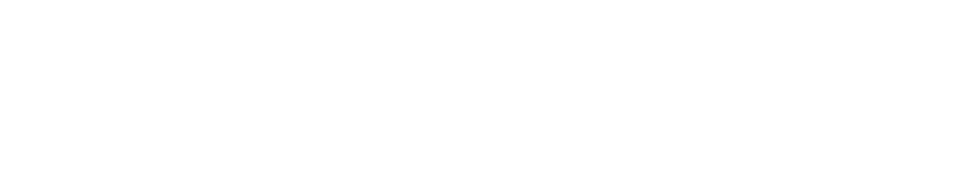
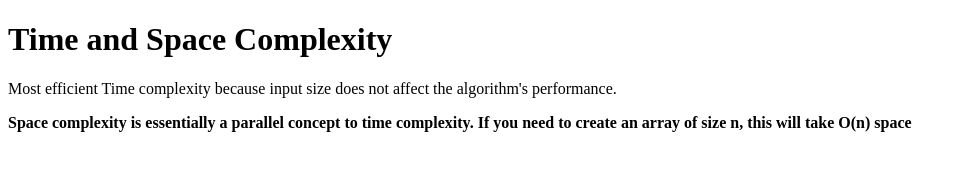
Before and after one commit to acciojob/time-and-space-complexity-SriMoorthy, a website: page main.html in a window 1280 px wide. Shown: the whole page, without its empty margins (0-967 px from the left). Drawn offline with Linux system fonts and the light colour scheme.

Commit message:
created a submission

```diff
--- a/main.html
+++ b/main.html
@@ -8,6 +8,9 @@
 
 <body>
 	<!-- the entire body must be written by student -->
+	<h1>Time and Space Complexity</h1>
+	<p>Most efficient Time complexity because input size does not affect the algorithm's performance.</p>
+	<p><b>Space complexity is essentially a parallel concept to time complexity. If you need to create an array of size n, this will take O(n) space</b></p>
     <script type="text/javascript" src="./script.js">
 </script>
 
```
